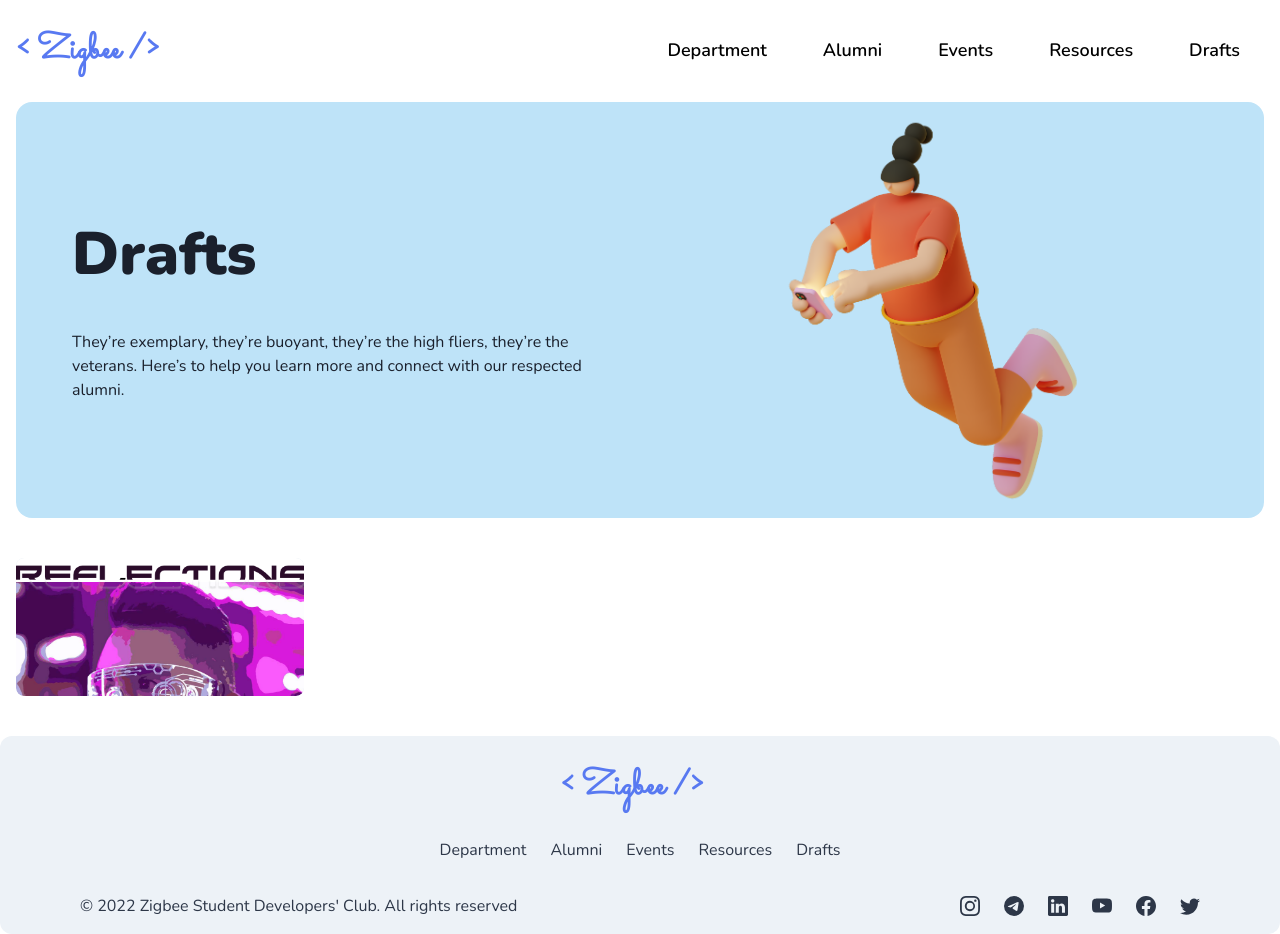
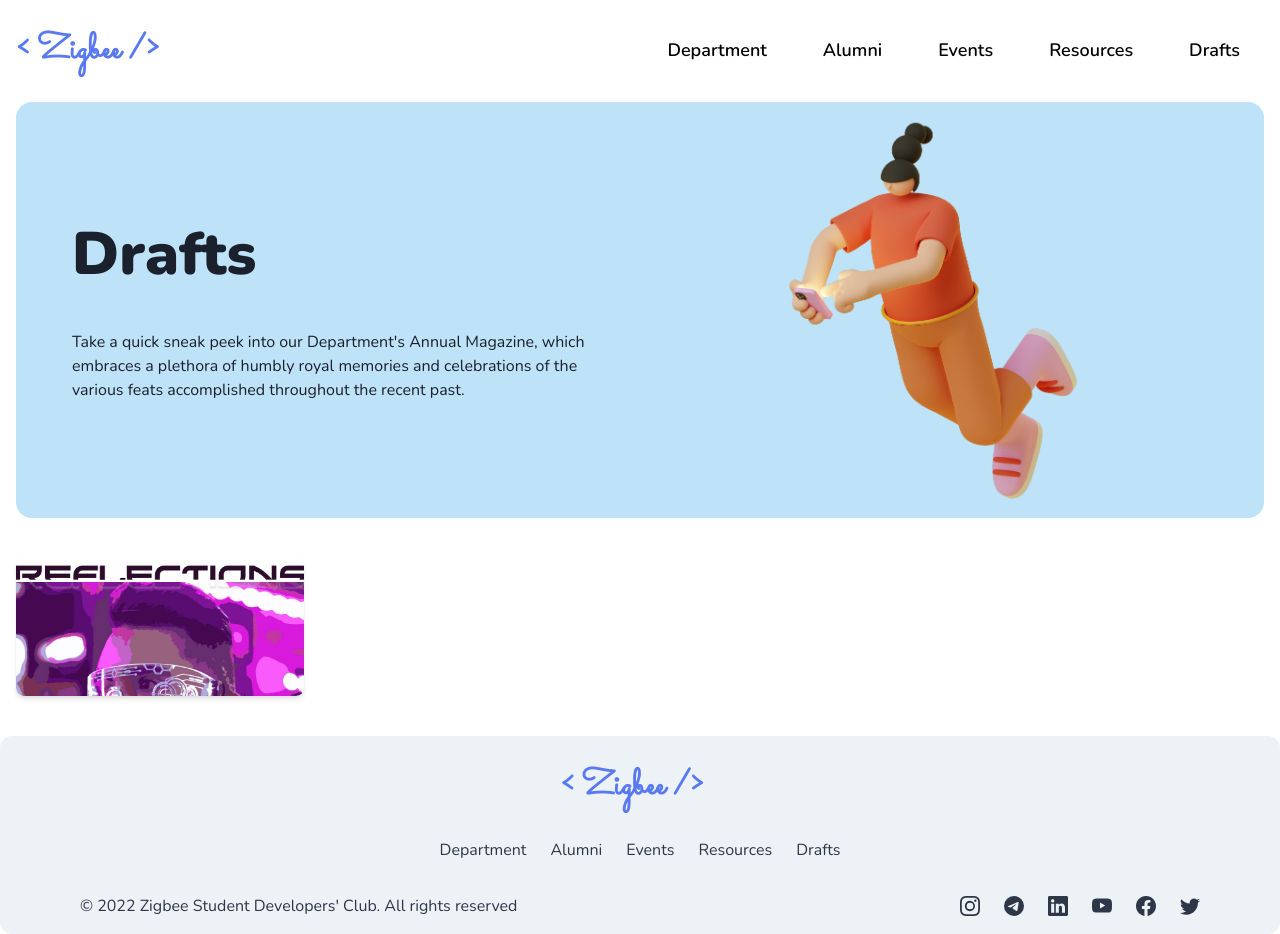
Before and after one commit to Zigbee-Student-Developers-Club/zigbee-2, a Next.js app: page /drafts in a window 1280 px wide. Built offline with nearby package versions, Linux system fonts and the light colour scheme.

Commit message:
added draft page description, magazine shadow

```diff
--- a/components/magazineCard/MagazineCard.tsx
+++ b/components/magazineCard/MagazineCard.tsx
@@ -16,7 +16,7 @@ const MagazineCard: NextPage<EventDataProps> = ({ data }) => {
       m="auto"
       background={"gray.100"}
       borderRadius={"lg"}
-
+      shadow="md"
     >
       <Image
         borderRadius={"lg"}
--- a/pages/drafts.tsx
+++ b/pages/drafts.tsx
@@ -46,9 +46,7 @@ const drafts = () => {
               Drafts
             </Heading>
             <Text>
-              They’re exemplary, they’re buoyant, they’re the high fliers,
-              they’re the veterans. Here’s to help you learn more and connect
-              with our respected alumni.
+            Take a quick sneak peek into our Department&apos;s Annual Magazine, which embraces a plethora of humbly royal memories and celebrations of the various feats accomplished throughout the recent past.
             </Text>
           </Stack>
           <Flex flex={1} justify={"center"} align={"center"}>
```
